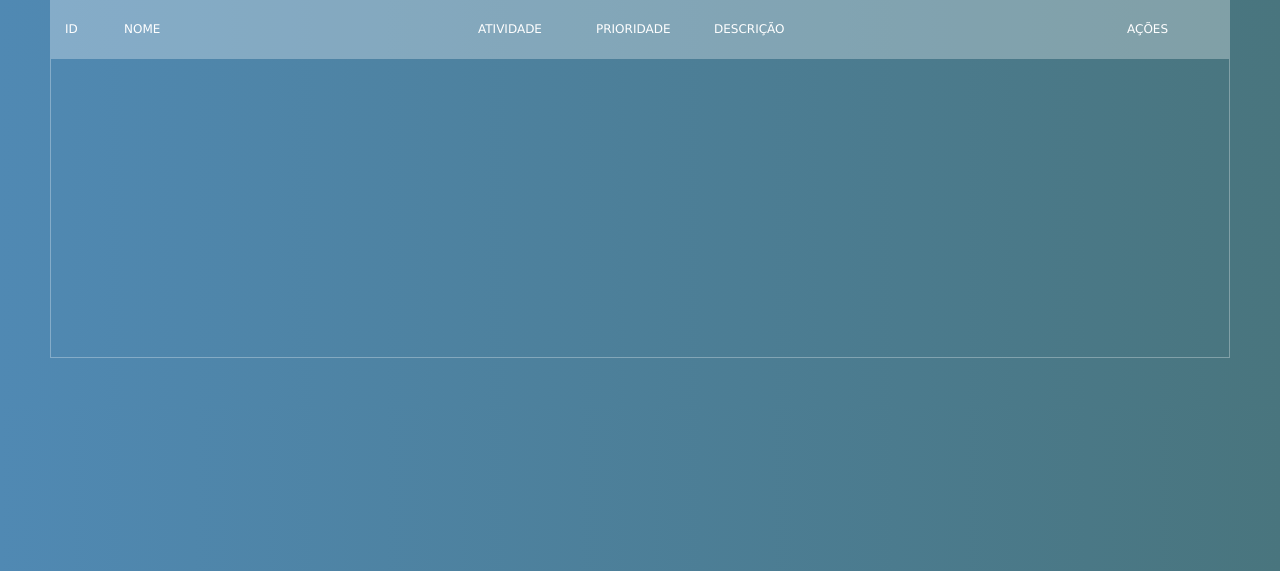
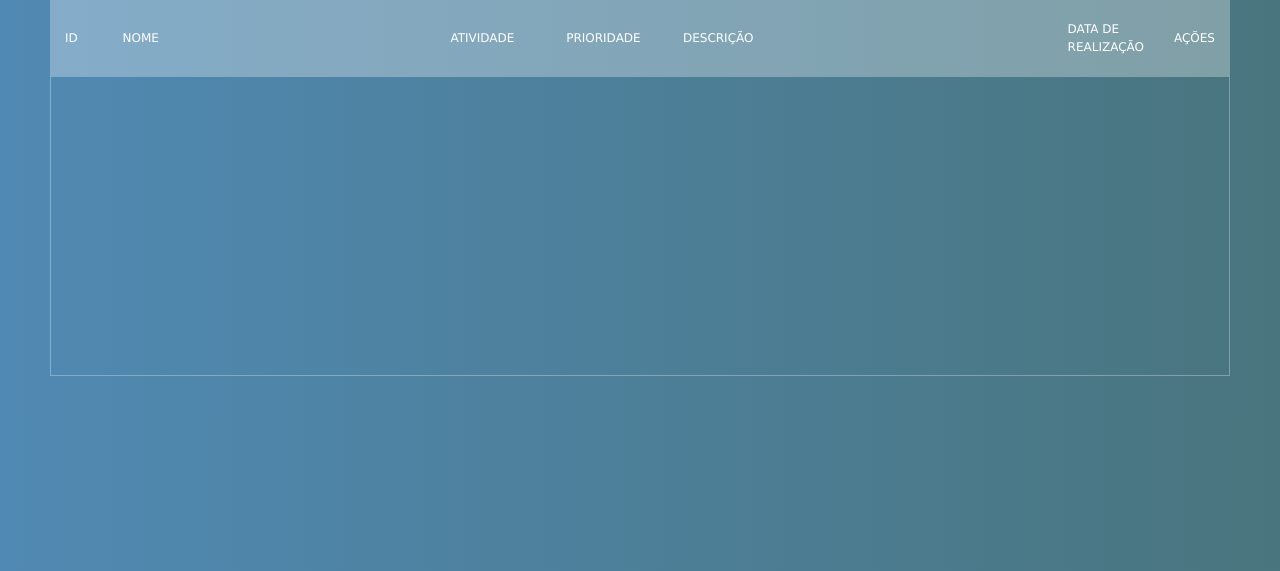
Before and after one commit to adrianoord/teleworld-teste, a website: page public/index.html in a window 1280 px wide. Shown: the part 229-800 px from the top of the page. Drawn offline with nearby package versions, Linux system fonts and the light colour scheme; no server answers.

Commit message:
Update index.html

```diff
--- a/public/index.html
+++ b/public/index.html
@@ -29,6 +29,7 @@
                         <th class="th-atividade">Atividade</th>
                         <th class="th-prioridade">Prioridade</th>
                         <th class="th-descricao">Descrição</th>
+                        <th class="th-dtrealizacao">Data de Realização</th>
                         <th class="th-acaoes">Ações</th>
                       </tr>
                     </thead>
```
